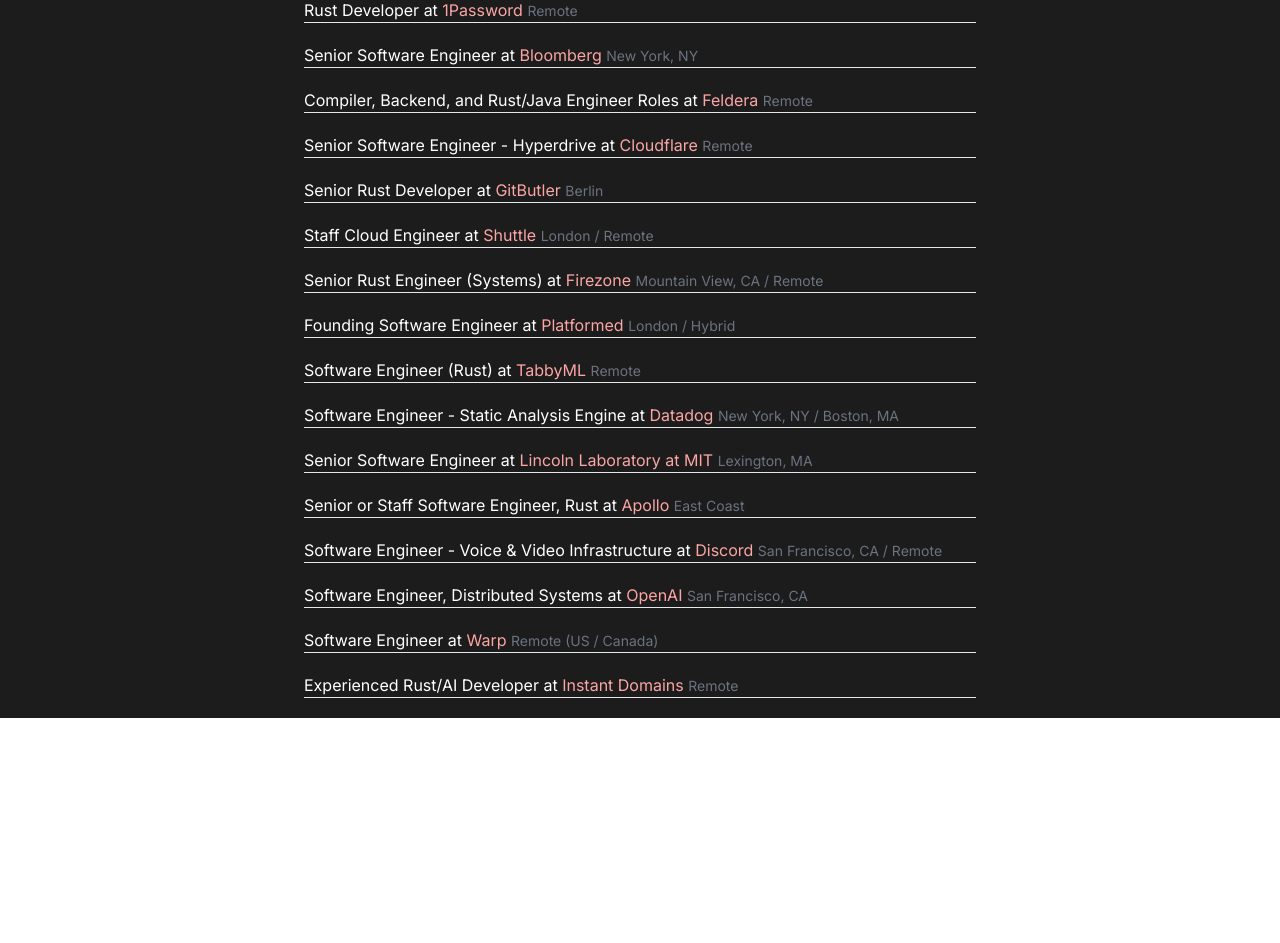
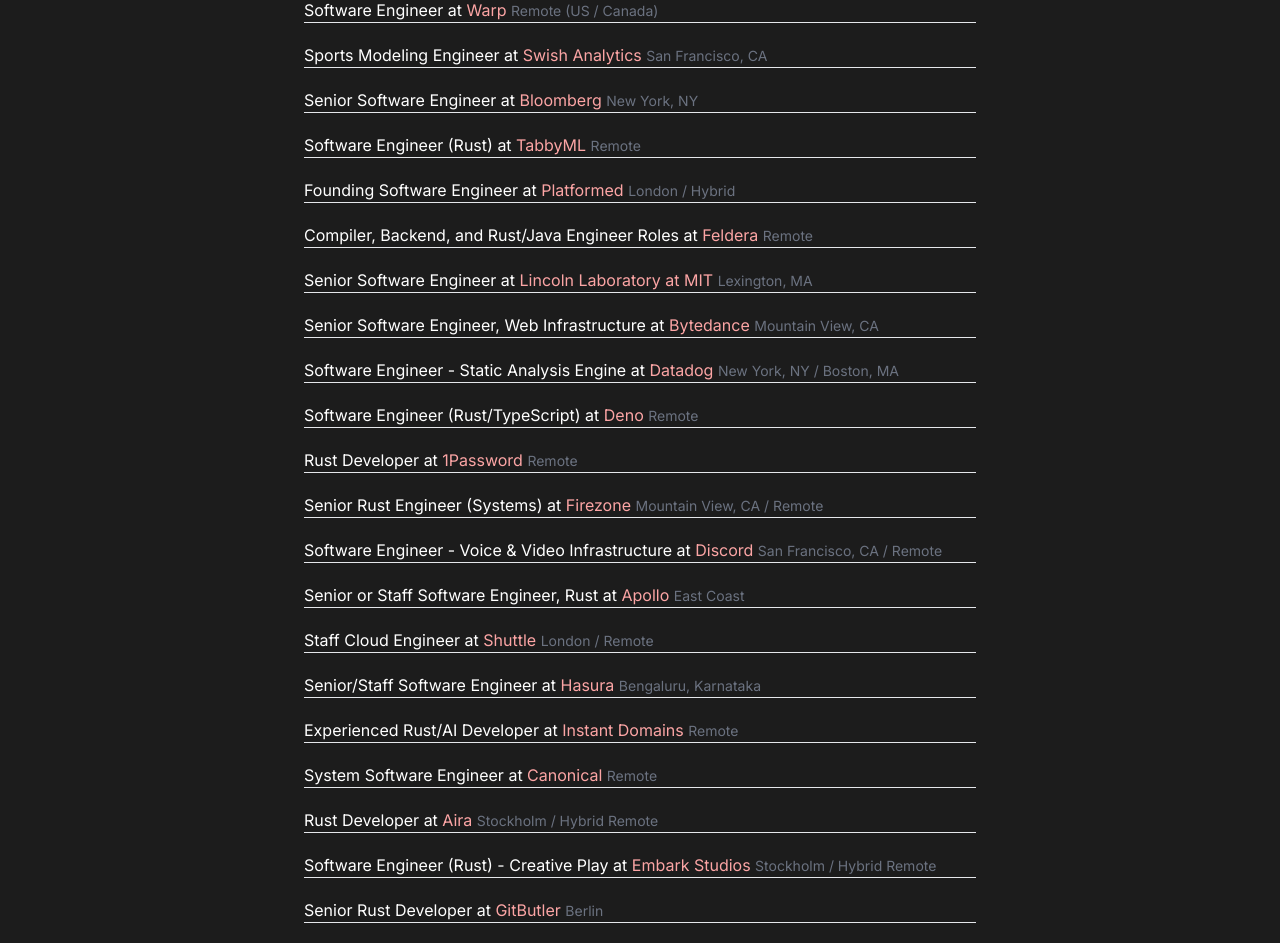
Before and after one commit to NicholasLYang/rustjobs.fyi, a Next.js app: page / in a window 1280 px wide. Shown: the part 300-1243 px from the top of the page. Before the commit the page ends 1018 px from the top, so only its background shows below. Built offline with nearby package versions, Linux system fonts and the light colour scheme.

Commit message:
Moare jobs

```diff
--- a/app/page.tsx
+++ b/app/page.tsx
@@ -109,6 +109,36 @@
     location: "East Coast",
     url: "https://www.apollographql.com/careers/job/?id=4b4c45dc-c2e0-4710-94b5-bc49825e9307",
   },
+  {
+    title: "Sports Modeling Engineer",
+    company: "Swish Analytics",
+    location: "San Francisco, CA",
+    url: "https://www.linkedin.com/jobs/rust-jobs/?currentJobId=3739454759",
+  },
+  {
+    title: "Rust Developer",
+    company: "Aira",
+    location: "Stockholm / Hybrid Remote",
+    url: "https://career.airahome.com/jobs/3113401-rust-developer",
+  },
+  {
+    title: "System Software Engineer",
+    company: "Canonical",
+    location: "Remote",
+    url: "https://boards.greenhouse.io/canonical/jobs/4383713",
+  },
+  {
+    title: "Software Engineer (Rust) - Creative Play",
+    company: "Embark Studios",
+    location: "Stockholm / Hybrid Remote",
+    url: "https://careers.embark-studios.com/jobs/286860-software-engineer-rust-creative-play",
+  },
+  {
+    title: "Senior Software Engineer, Web Infrastructure",
+    company: "Bytedance",
+    location: "Mountain View, CA",
+    url: "https://careers.tiktok.com/position/7193184881110829372/detail",
+  },
 ];
 
 function shuffle<T>(oldArray: T[]) {
```
